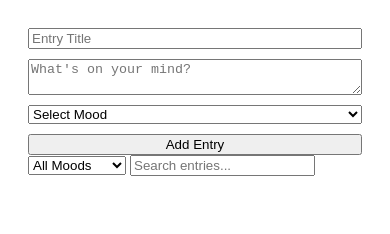
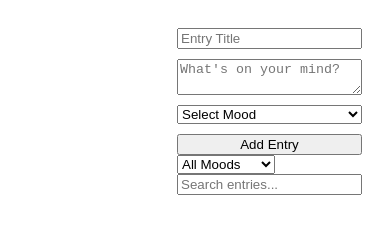
Before and after one commit to Bentil4/InnerLog, a website with bundled scripts: page index.html in a window 390 px wide. Built offline with nearby package versions, Linux system fonts and the light colour scheme.

Commit message:
refactor: change html structure

```diff
--- a/index.html
+++ b/index.html
@@ -8,6 +8,11 @@
   </head>
   <body>
     <main class="journal-app">
+      <aside class="journal-app__sidebar">
+        <section class="journal-app__entries"></section>
+      </aside>
+
+      <section class="journal-app__main">
         <form class="journal-app__form">
           <input type="text" name="title" placeholder="Entry Title" required />
 
@@ -24,14 +29,13 @@
           <button type="submit">Add Entry</button>
         </form>
 
-      <section class="journal-app__entries"></section>
-
         <section class="journal-app__filters">
           <select name="mood-filter">
             <option value="">All Moods</option>
           </select>
           <input type="text" name="search" placeholder="Search entries..." />
         </section>
+      </section>
     </main>
 
     <script type="module" src="./dist/journal.js"></script>
--- a/styles/main.scss
+++ b/styles/main.scss
@@ -1,19 +1,19 @@
-// @use "./_variables";
-// @use "./_mixins";
-// @use "./_reset";
-// @use "./_typography";
-// @use "./_app";
-// @use "./_journal-forms";
-// @use "_journal-list";
-// @use "_journal-item";
-// @use "./_journal";
-
 $primary-color: #007bff;
 
 .journal-app {
-  max-width: 800px;
+  display: flex;
   margin: 0 auto;
   padding: 20px;
+
+  &__sidebar {
+    margin-right: 20px;
+    width: 250px;
+  }
+
+  &__main {
+    flex-grow: 1;
+    max-width: 500px;
+  }
 
   &__form {
     display: flex;
@@ -23,7 +23,6 @@ $primary-color: #007bff;
 
   &__entries {
     display: grid;
-    grid-template-columns: repeat(auto-fit, minmax(300px, 1fr));
     gap: 20px;
   }
 
@@ -48,7 +47,7 @@ $primary-color: #007bff;
 
   @media (max-width: 600px) {
     &__entries {
-      grid-template-columns: 1fr;
+      //   grid-template-columns: 1fr;
     }
   }
 }
```
Also changed, not shown: css/main.css, 1 other file. Lines whose indentation alone changed are shown as unchanged.
